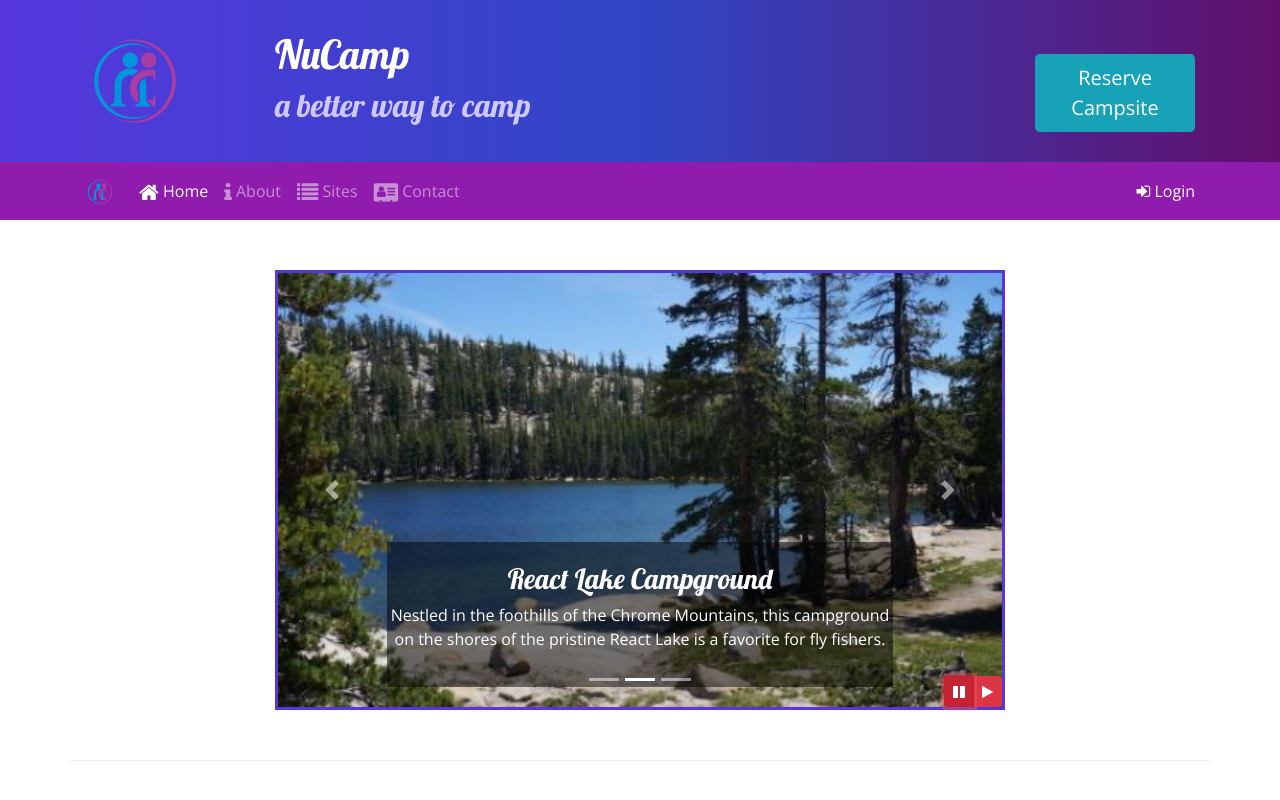
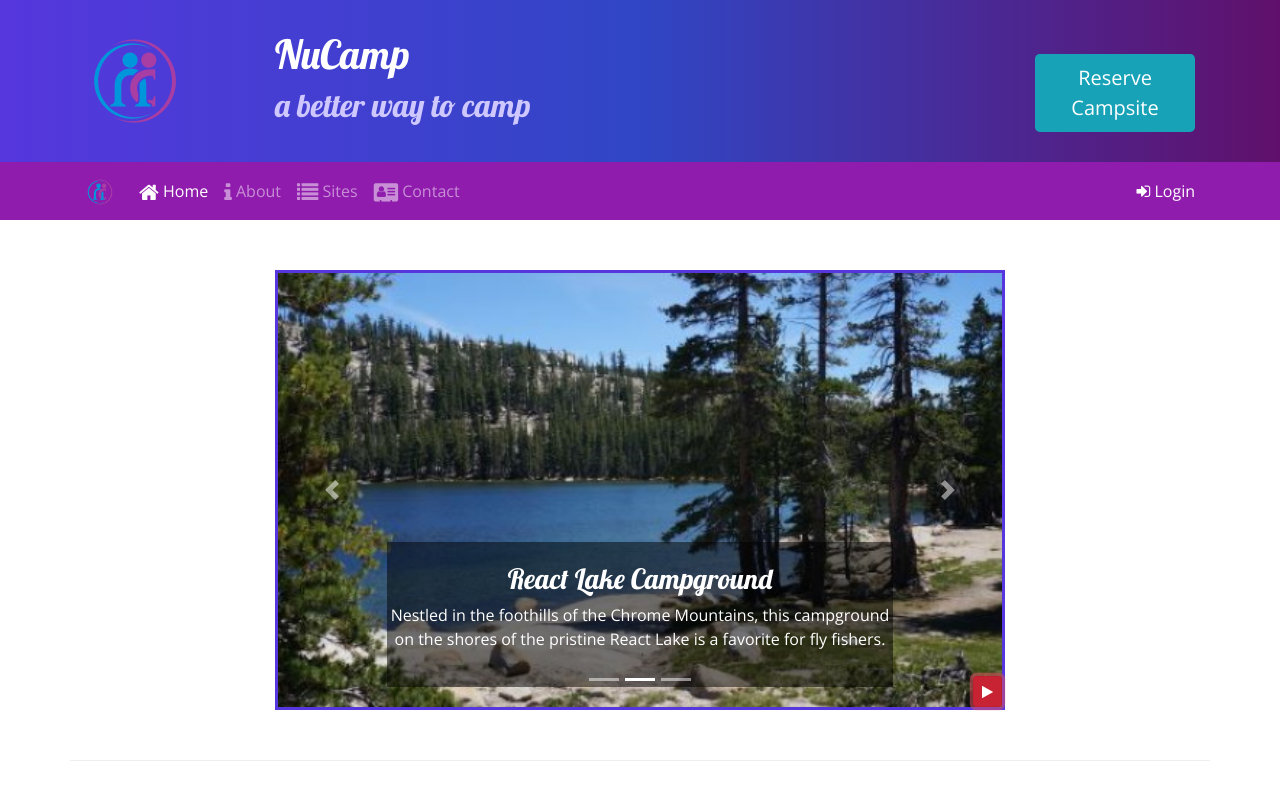
Before and after one commit to ahan16/nucamp, a website: page index.html in a window 1280 px wide. Both pictures are taken after a click on the button 959 px from the left and 691 px from the top of the page. Shown: the top 800 px of the page. Drawn offline with nearby package versions, Linux system fonts and the light colour scheme.

Commit message:
Bootstrap and jQuery Part 2

```diff
--- a/index.html
+++ b/index.html
@@ -197,14 +197,10 @@
                         <span class="carousel-control-next-icon"></span>
                         <span class="sr-only">Next</span>
                     </a>
-                    <div class="btn-group" id="carouselButton">
-                        <button class="btn btn-danger btn-sm" id="carouselPause">
-                            <i class="fa fa-pause"></i>
-                        </button>
-                        <button class="btn btn-danger btn-sm" id="carouselPlay">
-                            <i class="fa fa-play"></i>
-                        </button>
-                    </div>
+                    <!--Carousel Play/Pause Button-->
+                    <button class="btn btn-danger btn-sm" id="carouselButton">
+                        <i class="fa fa-pause"></i>
+                    </button>
                 </div>
             </div>
         </div>
@@ -293,12 +289,17 @@
     <!--Carousel Script to 2 second interval-->
     <script>
         $(function() {
-            $(".carousel").carousel( { interval: 2000, pause: "false" } );
-            $("#carouselPause").click(function(){
-                $(".carousel").carousel("pause");
-            });
-            $("#carouselPlay").click(function(){
-                $(".carousel").carousel("cycle");
+            $(".carousel").carousel( { interval: 2000 } );
+            $("#carouselButton").click(function(){
+                if ($("#carouselButton").children("i").hasClass("fa-pause")) {
+                    $(".carousel").carousel("pause");
+                    $("#carouselButton").children("i").removeClass("fa-pause");
+                    $("#carouselButton").children("i").addClass("fa-play");
+                } else {
+                    $(".carousel").carousel("cycle");
+                    $("#carouselButton").children("i").removeClass("fa-play");
+                    $("#carouselButton").children("i").addClass("fa-pause");
+                }
             });
         });
     </script>
```
